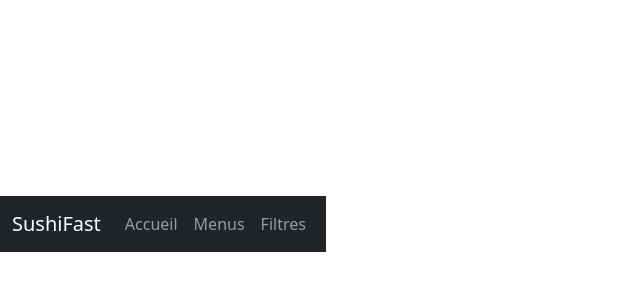
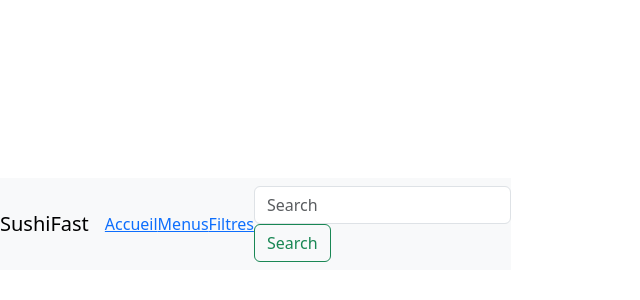
Before and after one commit to LeonardoHenriquesM/SushiFast, a React (Vite) app in the folder SushiFast_final/: page / in a window 1280 px wide. Shown: the part 176-476 px from the top of the page, without its empty margins (0-640 px from the left). Built offline with nearby package versions, Linux system fonts and the light colour scheme.

Commit message:
début navbar

```diff
--- a/SushiFast_final/src/composants/Header.jsx
+++ b/SushiFast_final/src/composants/Header.jsx
@@ -2,34 +2,27 @@
 
 export default function Header() {
   return (
-    <nav className="navbar navbar-expand-lg navbar-dark bg-dark">
-      <div className="container">
-        <Link className="navbar-brand" to="/">SushiFast</Link>
-        <button
-          className="navbar-toggler"
-          type="button"
-          data-bs-toggle="collapse"
-          data-bs-target="#navbarNav"
-          aria-controls="navbarNav"
-          aria-expanded="false"
-          aria-label="Toggle navigation"
-        >
+  <nav className="navbar navbar-expand-lg navbar-light bg-light container-fluid">
+  <button className="navbar-toggler" type="button" data-toggle="collapse" data-target="#navbarTogglerDemo01" aria-controls="navbarTogglerDemo01" aria-expanded="false" aria-label="Toggle navigation">
     <span className="navbar-toggler-icon"></span>
   </button>
-
-        <div className="collapse navbar-collapse" id="navbarNav">
-          <ul className="navbar-nav ms-auto">
-            <li className="nav-item">
-              <Link className="nav-link" to="/">Accueil</Link>
+  <div className="collapse navbar-collapse" id="navbarTogglerDemo01">
+    <Link className="navbar-brand" to="/">SushiFast</Link>
+    <ul className="navbar-nav mr-auto mt-4 mt-lg-0">
+      <li>
+        <Link className="nav-item" to="/">Accueil</Link>
       </li>
-            <li className="nav-item">
-              <Link className="nav-link" to="/menus">Menus</Link>
+      <li>
+        <Link className="nav-item" to="/menus">Menus</Link>
       </li>
-            <li className="nav-item">
-              <Link className="nav-link" to="/filtres">Filtres</Link>
+      <li >
+        <Link className="nav-item" to="/filtres">Filtres</Link>
       </li>
     </ul>
-        </div>
+    <form className="form-inline my-2 my-lg-0">
+      <input className="form-control mr-sm-2" type="search" placeholder="Search" aria-label="Search" />
+      <button className="btn btn-outline-success my-2 my-sm-0" type="submit">Search</button>
+    </form>
   </div>
 </nav>
   )
```
Lines whose indentation alone changed are shown as unchanged.
